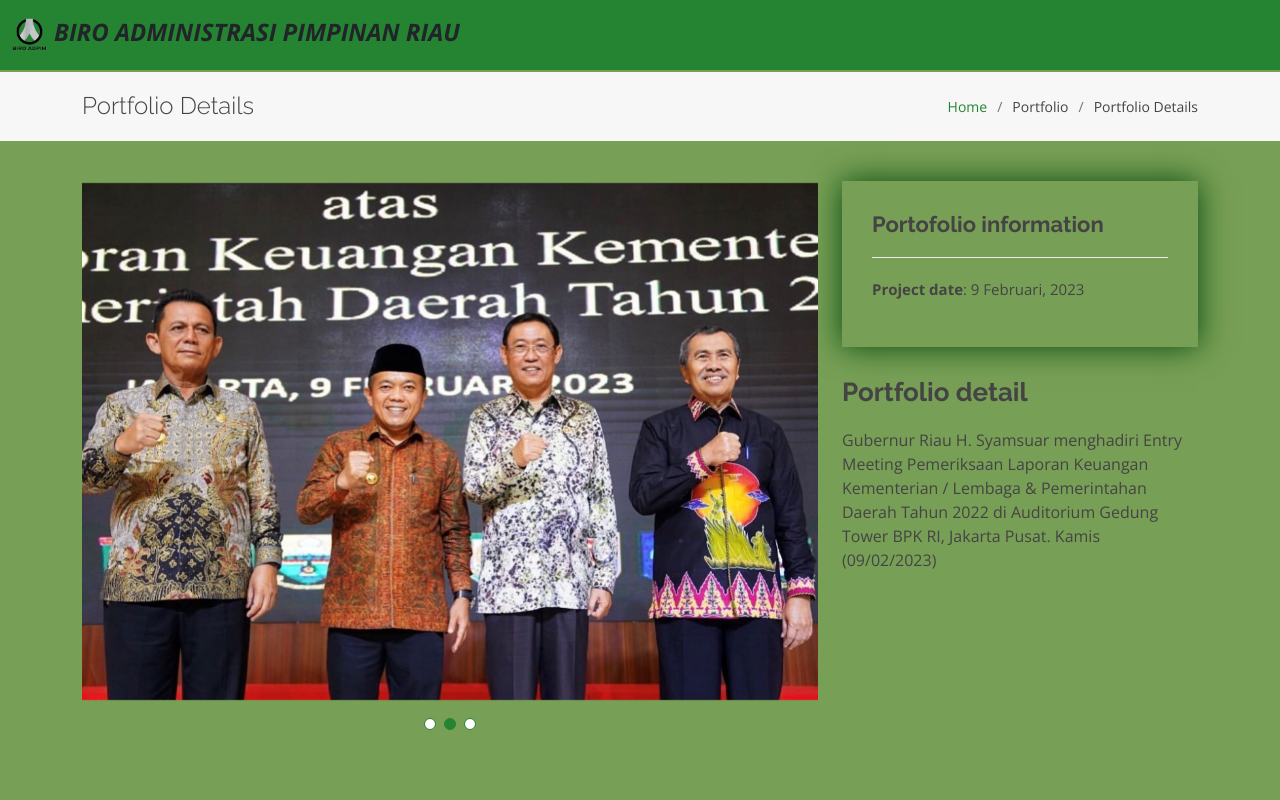
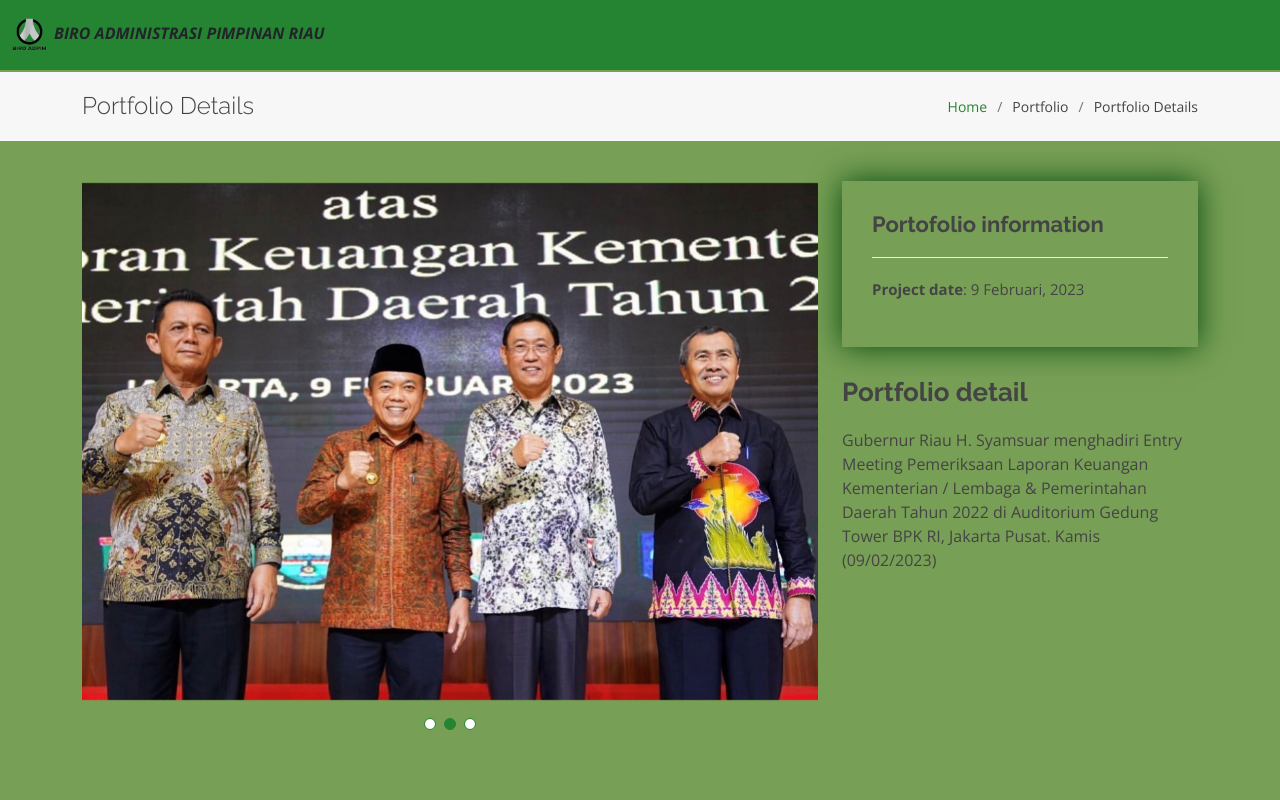
Before and after one commit to DiraShabrina/dirashabrina.github.io, a plain HTML site: page portfolio-details-pic1.html in a window 1280 px wide. Shown: the top 800 px of the page. Drawn offline with nearby package versions, Linux system fonts and the light colour scheme.

Commit message:
revisi header navbar portofolio details

```diff
--- a/portfolio-details-pic1.html
+++ b/portfolio-details-pic1.html
@@ -32,18 +32,8 @@
     <header id="header" class="fixed-top d-flex align-items-center">
       <div class="container-fluid d-flex justify-content-between">
         <div class="logo">
-          <a class="navbar-brand text-dark fs-4 fst-italic fw-bold align-middle" href="#"> <img src="assets/img/logoadpim.png" alt="" class="d-inline align-text-middle" />Biro Administrasi Pimpinan Riau</a>
+          <a class="navbar-brand text-dark fs-6 fst-italic fw-bold align-middle" href="#"> <img src="assets/img/logoadpim.png" alt="" class="d-inline align-text-middle" />Biro Administrasi Pimpinan Riau</a>
         </div>
-        <!-- <nav id="navbar" class="navbar">
-          <ul>
-            <li><a class="nav-link scrollto active" href="index.html">Home</a></li>
-            <li><a class="nav-link scrollto" href="#about">About</a></li>
-            <li><a class="nav-link scrollto" href="#portfolio">Portfolio</a></li>
-            <li><a class="nav-link scrollto" href="#contact">Contact</a></li>
-          </ul>
-          <i class="bi bi-list mobile-nav-toggle"></i>
-        </nav> -->
-        <!-- .navbar -->
       </div>
     </header>
     <!-- End Header -->
```
Also changed, not shown: portfolio-details-pic2.html (+1 -1 lines), portfolio-details-pic3.html (+1 -1 lines), portfolio-details-pic4.html (+1 -1 lines), portfolio-details-vid1.html (+1 -1 lines), portfolio-details-vid2.html (+1 -1 lines).
